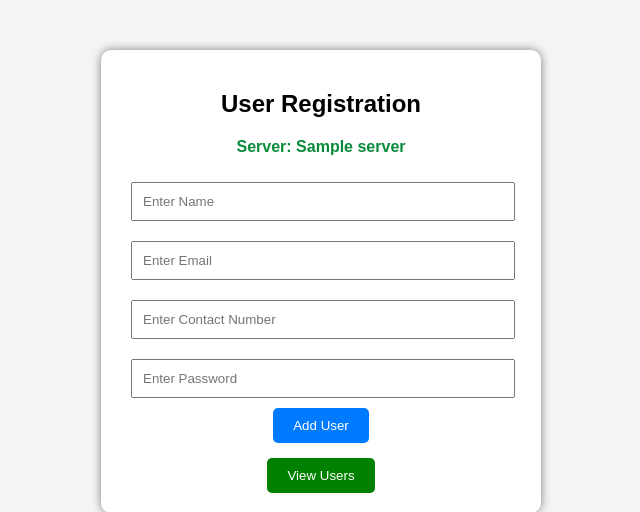
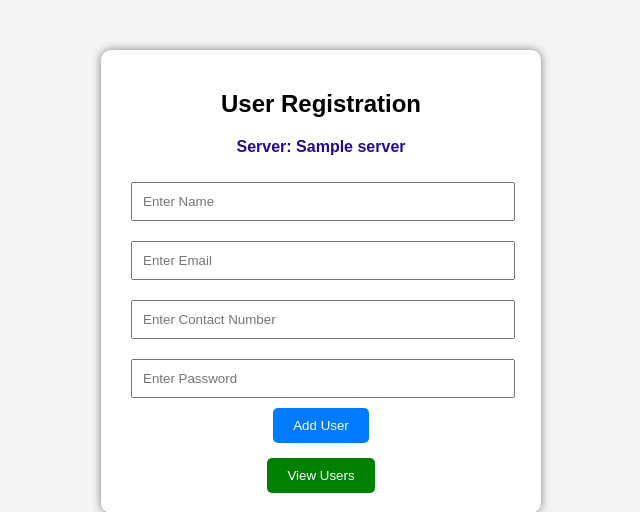
Before and after one commit to Vishalb2002/lpu_pep, a Flask app: template templates/index.html in a window 1280 px wide. Shown: the top 512 px of the page, without its empty margins (319-959 px from the left). Run offline with Flask 3, Linux system fonts and the light colour scheme; the template is opened without the code that fills it: most values are stand-ins (such as "Sample title", 1, 10 or a date in 2020).

Commit message:
color change in index.html

```diff
--- a/templates/index.html
+++ b/templates/index.html
@@ -8,7 +8,7 @@
 
     <div class="container">
         <h2>User Registration</h2>
-        <p style="color: rgb(10, 139, 60); font-weight: bold;">
+        <p style="color: rgb(40, 10, 139); font-weight: bold;">
             Server: {{ server }}
         </p>
 
```
Also changed, not shown: .github/workflows/deploy.yml.
